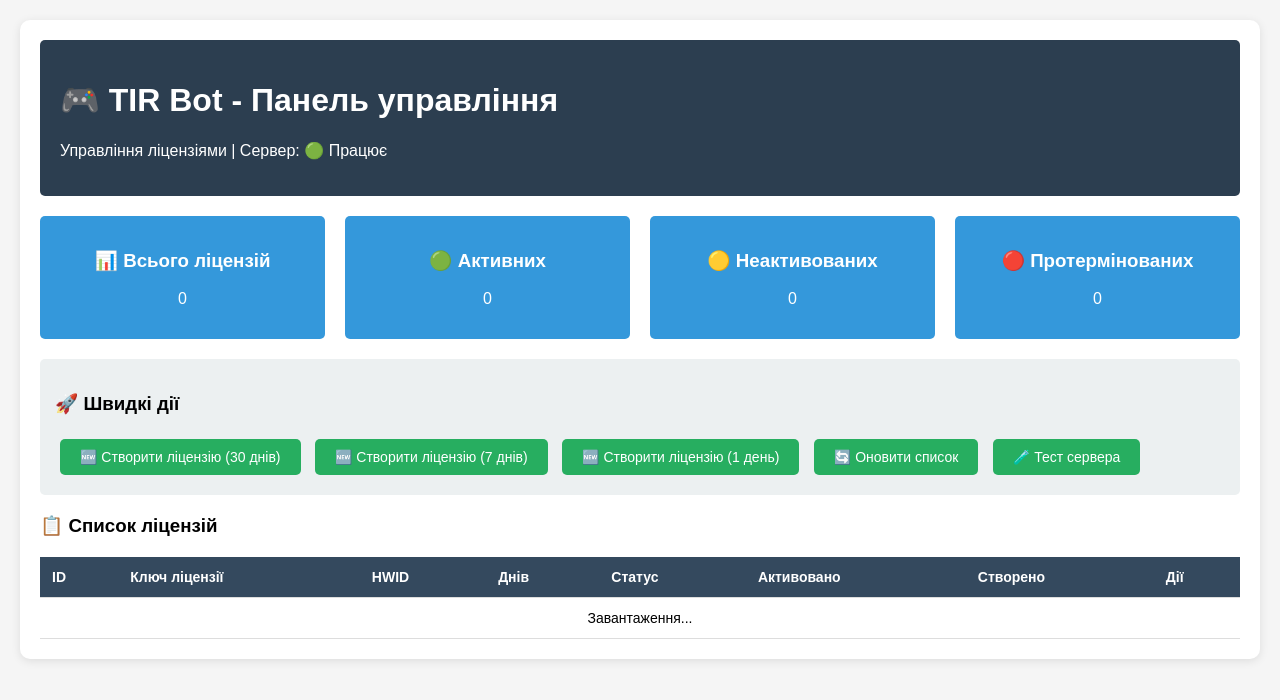
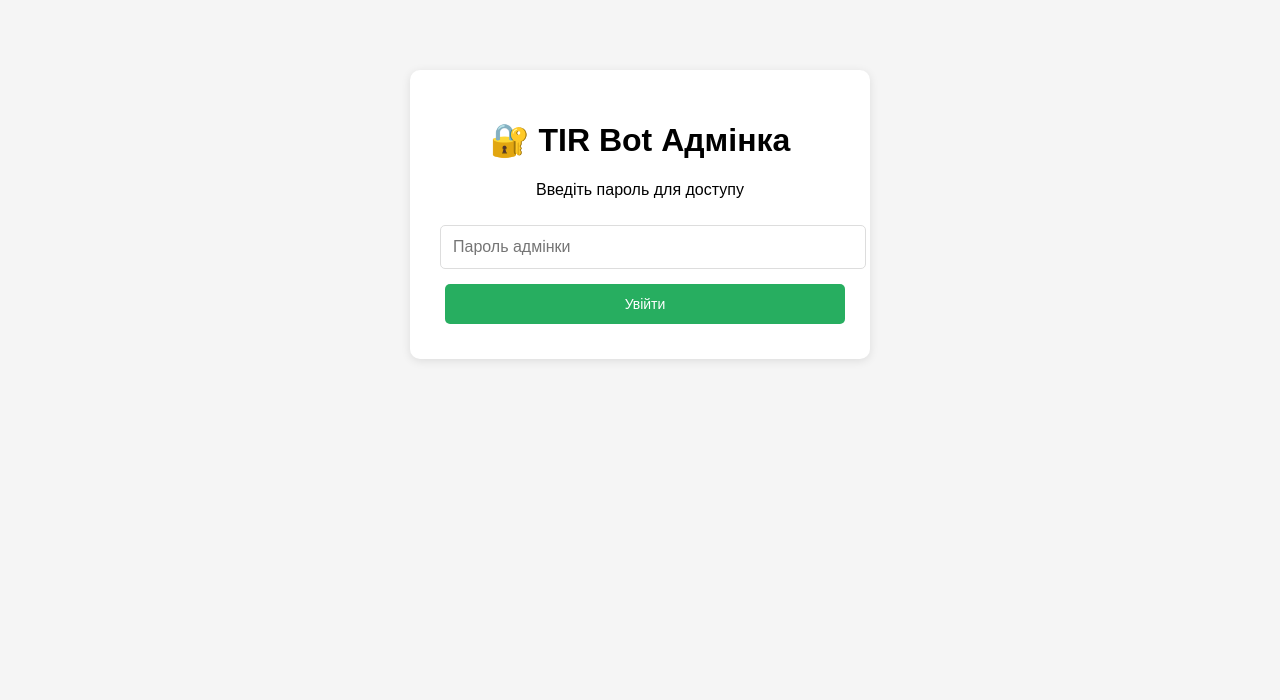
Before and after one commit to andrey-yaremko/tir-license-server, a Flask app: page /admin in a window 1280 px wide. Shown: the top 700 px of the page. Run offline with Flask 3, Linux system fonts and the light colour scheme; some libraries are stand-ins or nearby versions.

Commit message:
Update admin.html

```diff
--- a/templates/admin.html
+++ b/templates/admin.html
@@ -6,7 +6,8 @@
     <style>
         body {
             font-family: Arial, sans-serif;
-            margin: 20px;
+            margin: 0;
+            padding: 20px;
             background: #f5f5f5;
         }
         .container {
@@ -24,6 +25,42 @@
             border-radius: 5px;
             margin-bottom: 20px;
         }
+        .login-box {
+            max-width: 400px;
+            margin: 50px auto;
+            padding: 30px;
+            background: white;
+            border-radius: 10px;
+            box-shadow: 0 2px 10px rgba(0,0,0,0.1);
+            text-align: center;
+        }
+        .login-box input {
+            width: 100%;
+            padding: 12px;
+            margin: 10px 0;
+            border: 1px solid #ddd;
+            border-radius: 5px;
+            font-size: 16px;
+        }
+        .btn {
+            background: #27ae60;
+            color: white;
+            border: none;
+            padding: 12px 24px;
+            border-radius: 5px;
+            cursor: pointer;
+            margin: 5px;
+            font-size: 14px;
+        }
+        .btn:hover {
+            background: #219652;
+        }
+        .btn-logout {
+            background: #e74c3c;
+        }
+        .btn-logout:hover {
+            background: #c0392b;
+        }
         .stats {
             display: flex;
             gap: 20px;
@@ -38,25 +75,6 @@
             flex: 1;
             text-align: center;
             min-width: 150px;
-        }
-        .btn {
-            background: #27ae60;
-            color: white;
-            border: none;
-            padding: 10px 20px;
-            border-radius: 5px;
-            cursor: pointer;
-            margin: 5px;
-            font-size: 14px;
-        }
-        .btn:hover {
-            background: #219652;
-        }
-        .btn-copy {
-            background: #e67e22;
-        }
-        .btn-copy:hover {
-            background: #d35400;
         }
         table {
             width: 100%;
@@ -84,10 +102,6 @@
             color: red;
             font-weight: bold;
         }
-        .inactive {
-            color: orange;
-            font-weight: bold;
-        }
         .controls {
             margin: 20px 0;
             padding: 15px;
@@ -101,13 +115,38 @@
             border-radius: 3px;
             border: 1px solid #ddd;
         }
+        .error {
+            color: #e74c3c;
+            background: #ffeaa7;
+            padding: 10px;
+            border-radius: 5px;
+            margin: 10px 0;
+        }
+        .success {
+            color: #27ae60;
+            background: #d5f4e6;
+            padding: 10px;
+            border-radius: 5px;
+            margin: 10px 0;
+        }
     </style>
 </head>
 <body>
-    <div class="container">
+    <!-- Форма входу -->
+    <div id="loginForm" class="login-box">
+        <h1>🔐 TIR Bot Адмінка</h1>
+        <p>Введіть пароль для доступу</p>
+        <input type="password" id="adminPassword" placeholder="Пароль адмінки">
+        <button class="btn" onclick="adminLogin()" style="width: 100%;">Увійти</button>
+        <div id="loginError" class="error" style="display: none;"></div>
+    </div>
+
+    <!-- Адмін панель (прихована поки не увійде) -->
+    <div id="adminPanel" class="container" style="display: none;">
         <div class="header">
             <h1>🎮 TIR Bot - Панель управління</h1>
-            <p>Управління ліцензіями | Сервер: <span id="serverStatus">🟢 Працює</span></p>
+            <p>Управління ліцензіями | <span id="serverStatus">🟢 Працює</span></p>
+            <button class="btn btn-logout" onclick="adminLogout()">🚪 Вийти</button>
         </div>
 
         <div class="stats">
@@ -135,7 +174,6 @@
             <button class="btn" onclick="createLicense(7)">🆕 Створити ліцензію (7 днів)</button>
             <button class="btn" onclick="createLicense(1)">🆕 Створити ліцензію (1 день)</button>
             <button class="btn" onclick="refreshLicenses()">🔄 Оновити список</button>
-            <button class="btn" onclick="testServer()">🧪 Тест сервера</button>
         </div>
 
         <div>
@@ -163,54 +201,116 @@
     </div>
 
     <script>
-        // Конфігурація
-        const ADMIN_USERNAME = 'admin';
-        const ADMIN_PASSWORD = 'Karnaval3e'; // ⚠️ Змініть на ваш пароль!
+        // Функції для роботи з API
+        async function apiCall(url, options = {}) {
+            try {
+                const response = await fetch(url, {
+                    credentials: 'include', // Важливо для сесій
+                    ...options
+                });
 
-        // Функція для створення заголовків авторизації
-        function getAuthHeaders() {
-            const auth = btoa(`${ADMIN_USERNAME}:${ADMIN_PASSWORD}`);
-            return {
-                'Content-Type': 'application/json',
-                'Authorization': `Basic ${auth}`
-            };
+                if (response.status === 401) {
+                    showLoginForm();
+                    throw new Error('Не авторизовано');
+                }
+
+                return await response.json();
+            } catch (error) {
+                console.error('API Error:', error);
+                throw error;
+            }
         }
 
-        // Завантаження списку ліцензій
-        function loadLicenses() {
+        // Авторизація
+        async function adminLogin() {
+            const password = document.getElementById('adminPassword').value;
+            const errorDiv = document.getElementById('loginError');
+
+            if (!password) {
+                errorDiv.textContent = 'Введіть пароль';
+                errorDiv.style.display = 'block';
+                return;
+            }
+
+            try {
+                const result = await apiCall('/admin/login', {
+                    method: 'POST',
+                    headers: {'Content-Type': 'application/json'},
+                    body: JSON.stringify({password: password})
+                });
+
+                if (result.success) {
+                    showAdminPanel();
+                    loadLicenses();
+                } else {
+                    errorDiv.textContent = result.message;
+                    errorDiv.style.display = 'block';
+                }
+            } catch (error) {
+                errorDiv.textContent = 'Помилка з\'єднання';
+                errorDiv.style.display = 'block';
+            }
+        }
+
+        async function adminLogout() {
+            try {
+                await apiCall('/admin/logout', {method: 'POST'});
+                showLoginForm();
+            } catch (error) {
+                showLoginForm();
+            }
+        }
+
+        async function checkAuth() {
+            try {
+                const result = await apiCall('/admin/check_auth');
+                if (result.authenticated) {
+                    showAdminPanel();
+                    loadLicenses();
+                } else {
+                    showLoginForm();
+                }
+            } catch (error) {
+                showLoginForm();
+            }
+        }
+
+        // Відображення інтерфейсу
+        function showLoginForm() {
+            document.getElementById('loginForm').style.display = 'block';
+            document.getElementById('adminPanel').style.display = 'none';
+            document.getElementById('adminPassword').value = '';
+        }
+
+        function showAdminPanel() {
+            document.getElementById('loginForm').style.display = 'none';
+            document.getElementById('adminPanel').style.display = 'block';
+            document.getElementById('loginError').style.display = 'none';
+        }
+
+        // Робота з ліцензіями
+        async function loadLicenses() {
             showLoading();
 
-            fetch('/admin/licenses', {
-                headers: getAuthHeaders()
-            })
-            .then(response => {
-                if (!response.ok) {
-                    throw new Error(`Помилка сервера: ${response.status}`);
-                }
-                return response.json();
-            })
-            .then(licenses => {
+            try {
+                const licenses = await apiCall('/admin/licenses');
                 updateStats(licenses);
                 renderLicensesTable(licenses);
-            })
-            .catch(error => {
-                console.error('Помилка завантаження:', error);
-                showError('Помилка завантаження ліцензій: ' + error.message);
-            });
+            } catch (error) {
+                showError('Помилка завантаження ліцензій');
+            }
         }
 
-        // Оновлення статистики
         function updateStats(licenses) {
             document.getElementById('totalLicenses').textContent = licenses.length;
             document.getElementById('activeLicenses').textContent =
-                licenses.filter(l => l.status === 'active' && (!l.hwid || l.hwid === 'Не активовано')).length;
+                licenses.filter(l => l.status === 'active').length;
             document.getElementById('inactiveLicenses').textContent =
-                licenses.filter(l => l.status === 'active' && l.hwid && l.hwid !== 'Не активовано').length;
+                licenses.filter(l => l.status === 'active' && (!l.hwid)).length;
             document.getElementById('expiredLicenses').textContent =
                 licenses.filter(l => l.status === 'expired').length;
         }
 
-        // Відображення таблиці ліцензій
         function renderLicensesTable(licenses) {
             const table = document.getElementById('licensesTable');
 
@@ -225,40 +325,68 @@
                     <td><span class="license-key">${license.license_key}</span></td>
                     <td>${license.hwid || 'Не активовано'}</td>
                     <td>${license.days}</td>
-                    <td class="${getStatusClass(license.status)}">${getStatusText(license.status)}</td>
+                    <td class="${license.status === 'active' ? 'active' : 'expired'}">
+                        ${license.status === 'active' ? 'Активна' : 'Протермінована'}
+                    </td>
                     <td>${formatDate(license.activated_at)}</td>
                     <td>${formatDate(license.created_at)}</td>
                     <td>
-                        <button class="btn btn-copy" onclick="copyKey('${license.license_key}')">📋 Копіювати</button>
+                        <button class="btn" onclick="copyKey('${license.license_key}')" style="background: #e67e22;">📋 Копіювати</button>
                         <button class="btn" onclick="deleteLicense(${license.id})" style="background: #e74c3c;">🗑️ Видалити</button>
                     </td>
                 </tr>
             `).join('');
         }
 
-        // Допоміжні функції
-        function getStatusClass(status) {
-            switch(status) {
-                case 'active': return 'active';
-                case 'expired': return 'expired';
-                default: return 'inactive';
+        async function createLicense(days) {
+            if (!confirm(`Створити ліцензію на ${days} днів?`)) return;
+
+            try {
+                const result = await apiCall('/admin/create_license', {
+                    method: 'POST',
+                    headers: {'Content-Type': 'application/json'},
+                    body: JSON.stringify({ days: days })
+                });
+
+                if (result.success) {
+                    alert(`✅ Ліцензія створена: ${result.license_key}`);
+                    loadLicenses();
+                }
+            } catch (error) {
+                alert('❌ Помилка створення ліцензії');
             }
         }
 
-        function getStatusText(status) {
-            switch(status) {
-                case 'active': return 'Активна';
-                case 'expired': return 'Протермінована';
-                default: return status;
+        async function deleteLicense(licenseId) {
+            if (!confirm('Видалити цю ліцензію? Цю дію не можна скасувати!')) return;
+
+            try {
+                const result = await apiCall(`/admin/delete_license/${licenseId}`, {
+                    method: 'DELETE'
+                });
+
+                if (result.success) {
+                    alert('✅ Ліцензія видалена');
+                    loadLicenses();
+                }
+            } catch (error) {
+                alert('❌ Помилка видалення ліцензії');
             }
         }
 
-        function formatDate(dateString) {
-            if (!dateString) return '-';
-            const date = new Date(dateString);
-            return date.toLocaleString('uk-UA');
+        function copyKey(key) {
+            navigator.clipboard.writeText(key).then(() => {
+                alert(`📋 Ключ скопійовано: ${key}`);
+            }).catch(err => {
+                alert('❌ Помилка копіювання');
+            });
         }
 
+        function refreshLicenses() {
+            loadLicenses();
+        }
+
+        // Допоміжні функції
         function showLoading() {
             const table = document.getElementById('licensesTable');
             table.innerHTML = '<tr><td colspan="8" style="text-align: center;">Завантаження...</td></tr>';
@@ -269,91 +397,30 @@
             table.innerHTML = `<tr><td colspan="8" style="text-align: center; color: red;">${message}</td></tr>`;
         }
 
-        function showMessage(message, isError = false) {
-            alert(message);
+        function formatDate(dateString) {
+            if (!dateString) return '-';
+            const date = new Date(dateString);
+            return date.toLocaleDateString('uk-UA');
         }
 
-        // Основні функції
-        function createLicense(days) {
-            if (!confirm(`Створити ліцензію на ${days} днів?`)) return;
-
-            fetch('/admin/create_license', {
-                method: 'POST',
-                headers: getAuthHeaders(),
-                body: JSON.stringify({ days: days })
-            })
-            .then(response => {
-                if (!response.ok) {
-                    throw new Error(`Помилка сервера: ${response.status}`);
-                }
-                return response.json();
-            })
-            .then(data => {
-                showMessage(`✅ Ліцензія створена: ${data.license_key}`);
-                loadLicenses();
-            })
-            .catch(error => {
-                console.error('Помилка створення:', error);
-                showMessage('❌ Помилка створення ліцензії: ' + error.message, true);
-            });
-        }
-
-        function deleteLicense(licenseId) {
-            if (!confirm('Видалити цю ліцензію? Цю дію не можна скасувати!')) return;
-
-            fetch(`/admin/delete_license/${licenseId}`, {
-                method: 'DELETE',
-                headers: getAuthHeaders()
-            })
-            .then(response => {
-                if (!response.ok) {
-                    throw new Error(`Помилка сервера: ${response.status}`);
-                }
-                return response.json();
-            })
-            .then(data => {
-                showMessage('✅ Ліцензія видалена');
-                loadLicenses();
-            })
-            .catch(error => {
-                console.error('Помилка видалення:', error);
-                showMessage('❌ Помилка видалення ліцензії: ' + error.message, true);
-            });
-        }
-
-        function copyKey(key) {
-            navigator.clipboard.writeText(key).then(() => {
-                showMessage(`📋 Ключ скопійовано: ${key}`);
-            }).catch(err => {
-                console.error('Помилка копіювання:', err);
-                showMessage('❌ Помилка копіювання', true);
-            });
-        }
-
-        function refreshLicenses() {
-            loadLicenses();
-            showMessage('🔄 Список оновлено!');
-        }
-
-        function testServer() {
-            fetch('/')
-                .then(response => response.json())
-                .then(data => {
-                    showMessage(`✅ Сервер працює: ${data.message}`);
-                })
-                .catch(error => {
-                    showMessage('❌ Помилка з'єднання з сервером', true);
-                });
-        }
+        // Обробка Enter в полі пароля
+        document.getElementById('adminPassword').addEventListener('keypress', function(e) {
+            if (e.key === 'Enter') {
+                adminLogin();
+            }
+        });
 
         // Ініціалізація
         document.addEventListener('DOMContentLoaded', function() {
-            loadLicenses();
-            console.log('TIR Bot Admin Panel loaded');
+            checkAuth();
         });
 
         // Автоматичне оновлення кожні 30 секунд
-        setInterval(loadLicenses, 30000);
+        setInterval(() => {
+            if (document.getElementById('adminPanel').style.display !== 'none') {
+                loadLicenses();
+            }
+        }, 30000);
     </script>
 </body>
 </html>
```
